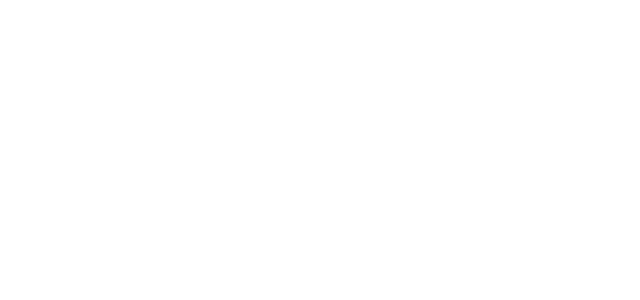
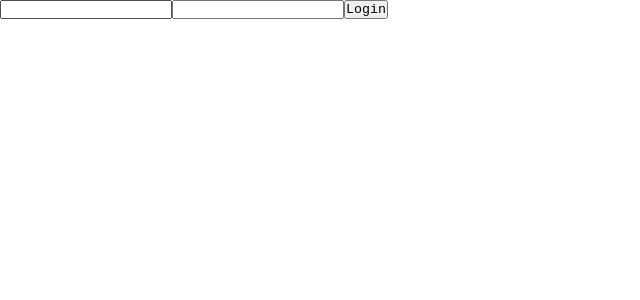
Before and after one commit to UkanaBastreet/blind-type, a React (Create React App) app in the folder src/: page /auth in a window 1280 px wide. Shown: the top 300 px of the page, without its empty margins (0-640 px from the left). Built offline with nearby package versions, Linux system fonts and the light colour scheme; the HTML template or start-up script is replaced by a standard one.

Commit message:
remove outlet

```diff
--- a/src/features/auth/auth.page.tsx
+++ b/src/features/auth/auth.page.tsx
@@ -1,4 +1,5 @@
-import { Outlet } from "react-router-dom";
+import { LoginForm } from "./LoginForm";
+import { RegisterForm } from "./RegisterForm";
 
 export const AuthPage = () => {
   return (
@@ -6,7 +7,8 @@
       className="auth-page"
       style={{ display: "flex", flexDirection: "column" }}
     >
-      <Outlet />
+      <RegisterForm />
+      <LoginForm />
     </div>
   );
 };
--- a/src/main.tsx
+++ b/src/main.tsx
@@ -3,8 +3,6 @@
 import { createBrowserRouter } from "react-router-dom";
 import { RouterProvider } from "react-router";
 import { AuthPage } from "./features/auth/auth.page";
-import { LoginForm } from "./features/auth/LoginForm";
-import { RegisterForm } from "./features/auth/RegisterForm";
 import App from "./app/App";
 import { Provider } from "react-redux";
 import { store } from "./app/store";
@@ -27,10 +25,6 @@
   {
     path: "/auth",
     element: <AuthPage />,
-    children: [
-      { path: "/auth/login", element: <LoginForm /> },
-      { path: "/auth/register", element: <RegisterForm /> },
-    ],
   },
   {
     path: "/training",
```
